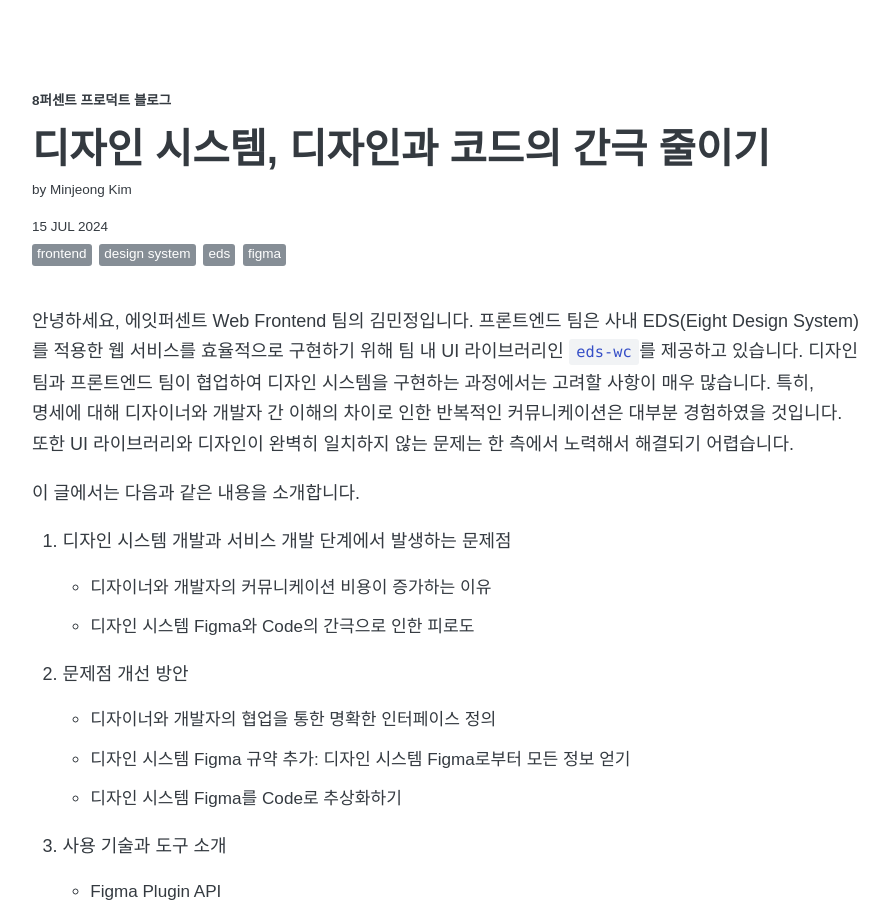
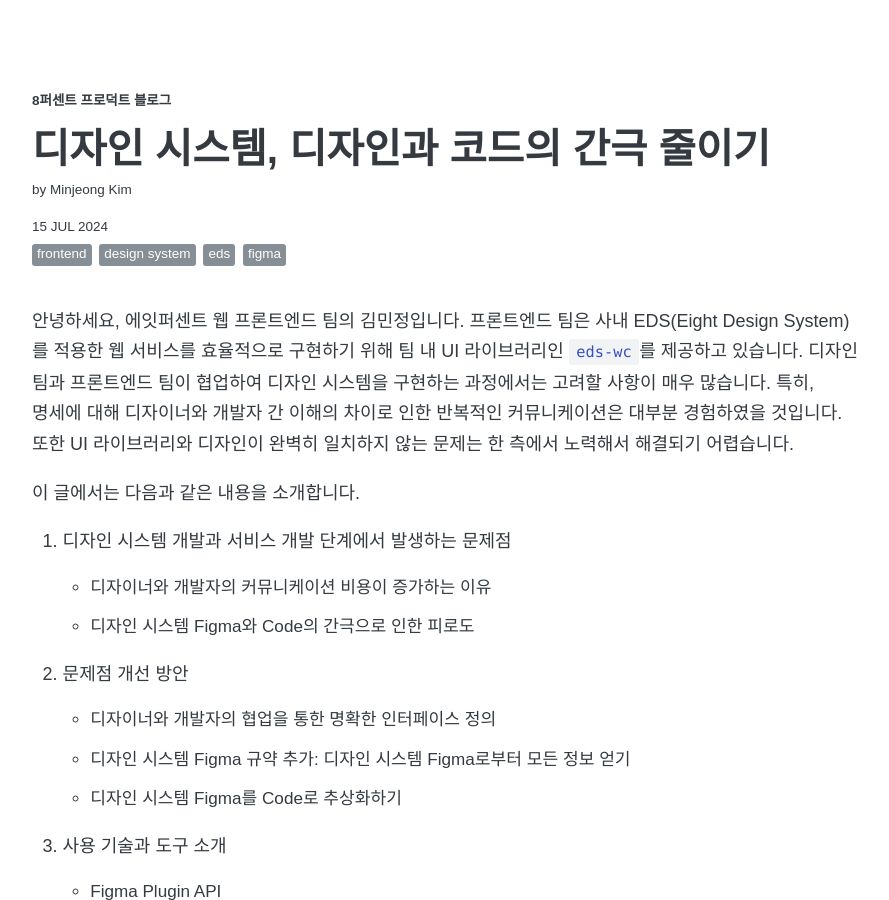
Before and after one commit to 8percent/8percent.github.io, a Jekyll site: the page built from _posts/2024-07-15-frontend-eds-improvement.md, in a window 1280 px wide and 900 px high. Shown: the whole window, without its empty margins (194-1083 px from the left). Built offline with Jekyll 4.4.1, drawn with Linux system fonts in a browser that asks for light colours; some web fonts are replaced.

Commit message:
Update _posts/2024-07-15-frontend-eds-improvement.md
Co-authored-by: Lee Ho Sung <lee.ho.sung@gmail.com>

```diff
--- a/_posts/2024-07-15-frontend-eds-improvement.md
+++ b/_posts/2024-07-15-frontend-eds-improvement.md
@@ -8,7 +8,7 @@ comments: true
 description: 디자인 시스템과 개발 및 적용 과정의 문제점 분석과 Figma Plugin API를 활용한 도구 소개
 ---
 
-안녕하세요, 에잇퍼센트 Web Frontend 팀의 김민정입니다. 프론트엔드 팀은 사내 EDS(Eight Design System)를 적용한 웹 서비스를 효율적으로 구현하기 위해 팀 내 UI 라이브러리인 `eds-wc`를 제공하고 있습니다. 디자인 팀과 프론트엔드 팀이 협업하여 디자인 시스템을 구현하는 과정에서는 고려할 사항이 매우 많습니다. 특히, 명세에 대해 디자이너와 개발자 간 이해의 차이로 인한 반복적인 커뮤니케이션은 대부분 경험하였을 것입니다. 또한 UI 라이브러리와 디자인이 완벽히 일치하지 않는 문제는 한 측에서 노력해서 해결되기 어렵습니다.
+안녕하세요, 에잇퍼센트 웹 프론트엔드 팀의 김민정입니다. 프론트엔드 팀은 사내 EDS(Eight Design System)를 적용한 웹 서비스를 효율적으로 구현하기 위해 팀 내 UI 라이브러리인 `eds-wc`를 제공하고 있습니다. 디자인 팀과 프론트엔드 팀이 협업하여 디자인 시스템을 구현하는 과정에서는 고려할 사항이 매우 많습니다. 특히, 명세에 대해 디자이너와 개발자 간 이해의 차이로 인한 반복적인 커뮤니케이션은 대부분 경험하였을 것입니다. 또한 UI 라이브러리와 디자인이 완벽히 일치하지 않는 문제는 한 측에서 노력해서 해결되기 어렵습니다.
 
 이 글에서는 다음과 같은 내용을 소개합니다.
 
```
